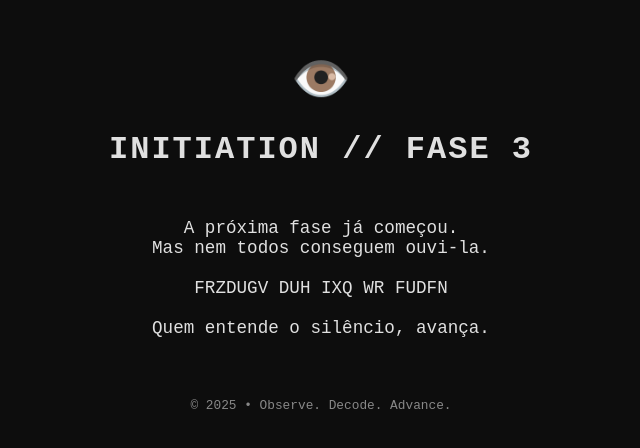
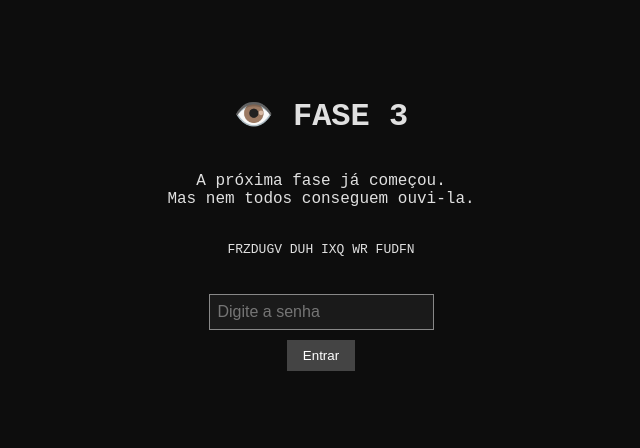
Before and after one commit to Tyexjsgxy/fase-3, a plain HTML site: page index.html in a window 1280 px wide. Shown: the part 168-616 px from the top of the page, without its empty margins (319-959 px from the left). Drawn offline with Linux system fonts and the light colour scheme.

Commit message:
Update index.html

```diff
--- a/index.html
+++ b/index.html
@@ -18,52 +18,55 @@
       text-align: center;
     }
 
-    .container {
-      max-width: 800px;
-      padding: 20px;
+    input[type="text"] {
+      margin-top: 20px;
+      padding: 8px;
+      font-size: 1em;
+      background-color: #1a1a1a;
+      border: 1px solid #888;
+      color: #e0e0e0;
     }
 
-    h1 {
-      font-size: 2em;
-      margin-bottom: 20px;
-      letter-spacing: 2px;
+    button {
+      margin-top: 10px;
+      padding: 8px 16px;
+      background-color: #444;
+      color: #fff;
+      border: none;
+      cursor: pointer;
     }
 
-    .symbol {
-      font-size: 3em;
-      margin-bottom: 10px;
+    button:hover {
+      background-color: #666;
     }
 
-    .clue {
-      font-size: 1.1em;
-      margin-top: 30px;
-      white-space: pre-wrap;
-    }
-
-    .footer {
-      margin-top: 40px;
-      font-size: 0.8em;
-      color: #888;
+    .message {
+      margin-top: 20px;
+      font-size: 0.9em;
+      color: red;
     }
   </style>
 </head>
 <body>
-  <div class="container">
-    <div class="symbol">👁️</div>
-    <h1>INITIATION // FASE 3</h1>
+  <h1>👁️ FASE 3</h1>
+  <p>A próxima fase já começou.<br>Mas nem todos conseguem ouvi-la.</p>
+  <p><code>FRZDUGV DUH IXQ WR FUDFN</code></p>
 
-    <div class="clue">
-A próxima fase já começou.
-Mas nem todos conseguem ouvi-la.
+  <input type="text" id="passwordInput" placeholder="Digite a senha">
+  <button onclick="checkPassword()">Entrar</button>
+  <div class="message" id="message"></div>
 
-FRZDUGV DUH IXQ WR FUDFN
+  <script>
+    function checkPassword() {
+      const input = document.getElementById('passwordInput').value.trim().toLowerCase();
+      const message = document.getElementById('message');
 
-Quem entende o silêncio, avança.
-    </div>
-
-    <div class="footer">
-      © 2025 • Observe. Decode. Advance.
-    </div>
-  </div>
+      if (input === "labirinto") {
+        window.location.href = "fase4.html";
+      } else {
+        message.textContent = "Senha incorreta. Tenta outra vez.";
+      }
+    }
+  </script>
 </body>
 </html>
```
